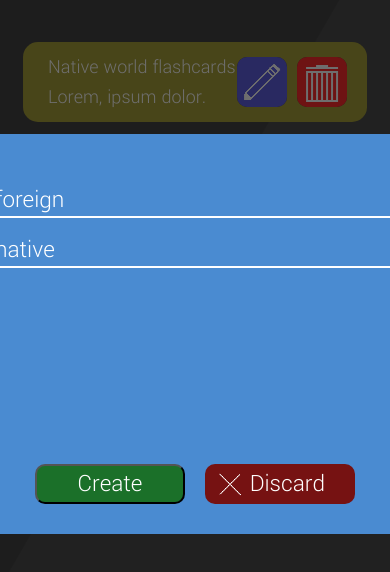
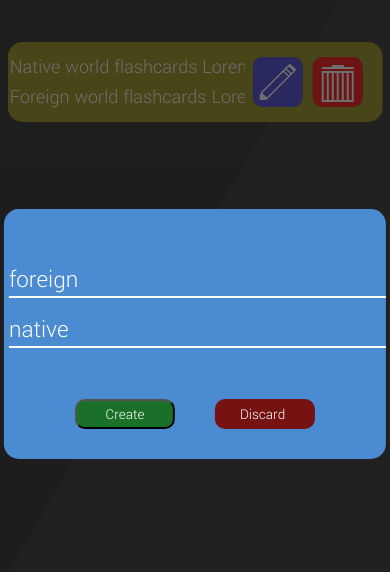
Before and after one commit to GxOyAzT/PracticeLearningHTMLCSSJS, a plain HTML site: page sites/flashcard-list-page.html in a window 390 px wide. Both pictures are taken after a click on the element "Add". Shown: the part 88-660 px from the top of the page. Drawn offline with Linux system fonts and the light colour scheme.

Commit message:
MakeFlashcardListPageResponsive

```diff
--- a/sites/flashcard-list-page.html
+++ b/sites/flashcard-list-page.html
@@ -38,10 +38,10 @@
     </div>
     <div class="FlashcardList">
       <div class="FlashcardListItem">
-        <div class="FLINative">Native world flashcards</div>
-        <div class="FLIForeign">Lorem, ipsum dolor.</div>
+        <div class="FLINative">Native world flashcards Lorem ipsum dolor sit amet.</div>
+        <div class="FLIForeign">Foreign world flashcards Lorem ipsum dolor sit amet.</div>
         <div class="FLIButtonsContainer">
-          <div class="FLIBCModify" onclick="ShowModifyFlashcardPanel('Native world flashcards', 'Lorem, ipsum dolor.', '001')">
+          <div class="FLIBCModify" onclick="ShowModifyFlashcardPanel('Native world flashcards Lorem ipsum dolor sit amet.', 'Lorem, ipsum dolor.', '001')">
             <img src="/images/modify-icon.png" />
           </div>
           <a class="FLIBCDelete" href="#">
--- a/styles/flashcard-list-page-css.css
+++ b/styles/flashcard-list-page-css.css
@@ -51,17 +51,25 @@
 }
 
 .FLINative {
+  white-space: nowrap;
+  overflow: hidden;
   position: absolute;
   background: transparent;
   top: 15%;
   margin-left: 25px;
+  width: calc(100% - 170px);
+  max-height: 35px;
 }
 
 .FLIForeign {
+  white-space: nowrap;
+  overflow: hidden;
   position: absolute;
   background: transparent;
   bottom: 15%;
   margin-left: 25px;
+  width: calc(100% - 170px);
+  max-height: 35px;
 }
 
 .FLIButtonsContainer {
@@ -207,3 +215,59 @@
   z-index: 1001;
   border-radius: 15px;
 }
+
+@media only screen and (max-width: 500px) {
+  .CreateNewFlashcard {
+    width: 98%;
+    height: 250px;
+  }
+
+  .CNFFlashcardWorldInput {
+    left: 0;
+    width: 100%;
+    margin: 5px;
+  }
+
+  #CNFPConfirm {
+    font-size: 15px;
+    width: 100px;
+    height: 30px;
+    left: 50%;
+    transform: translateX(-120%);
+  }
+
+  #CNFPDiscard {
+    width: 100px;
+    height: 30px;
+    right: 50%;
+    transform: translateX(120%);
+  }
+
+  #CNFPDiscard > p {
+    font-size: 15px;
+    top: 50%;
+    left: 50%;
+    transform: translate(-50%, -50%);
+    width: 50px;
+  }
+
+  #CNFPDiscard > img {
+    display: none;
+  }
+
+  .FLINative,
+  .FLIForeign {
+    margin-left: 2px;
+    width: calc(100% - 140px);
+  }
+
+  .ModifyFlashcardPanel {
+    width: 98%;
+    height: 250px;
+  }
+
+  .FlashcardList {
+    width: 98%;
+    margin: auto;
+  }
+}
```
